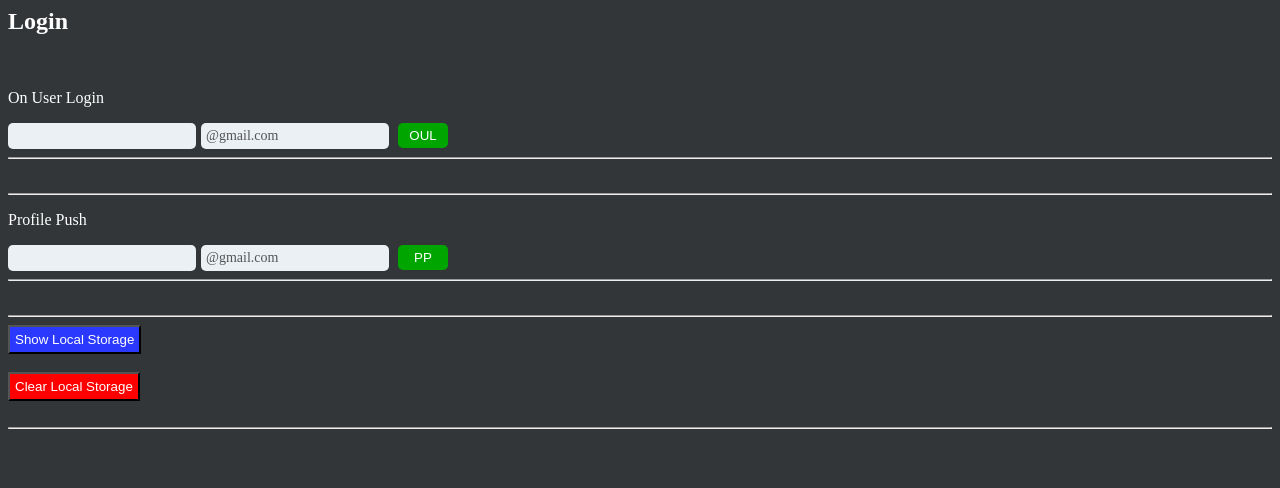
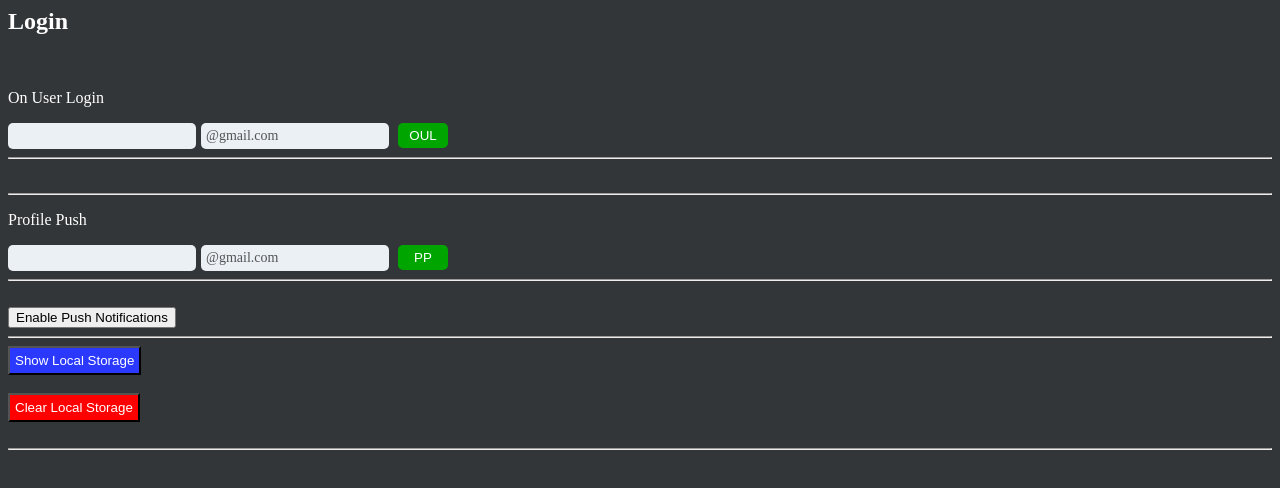
Before and after one commit to Pragya1208/Angular_SPA, a plain HTML site: page Login.html in a window 1280 px wide. Drawn offline with Linux system fonts and the light colour scheme.

Commit message:
Update Login.html

```diff
--- a/Login.html
+++ b/Login.html
@@ -223,6 +223,11 @@
 <hr />
 
 <br />
+    <button id="enablePushNotifications" onclick="enablePush()">
+            Enable Push Notifications
+        </button>
+        <br />
+
 <hr />
 <button
         onclick="getLS()"
```
